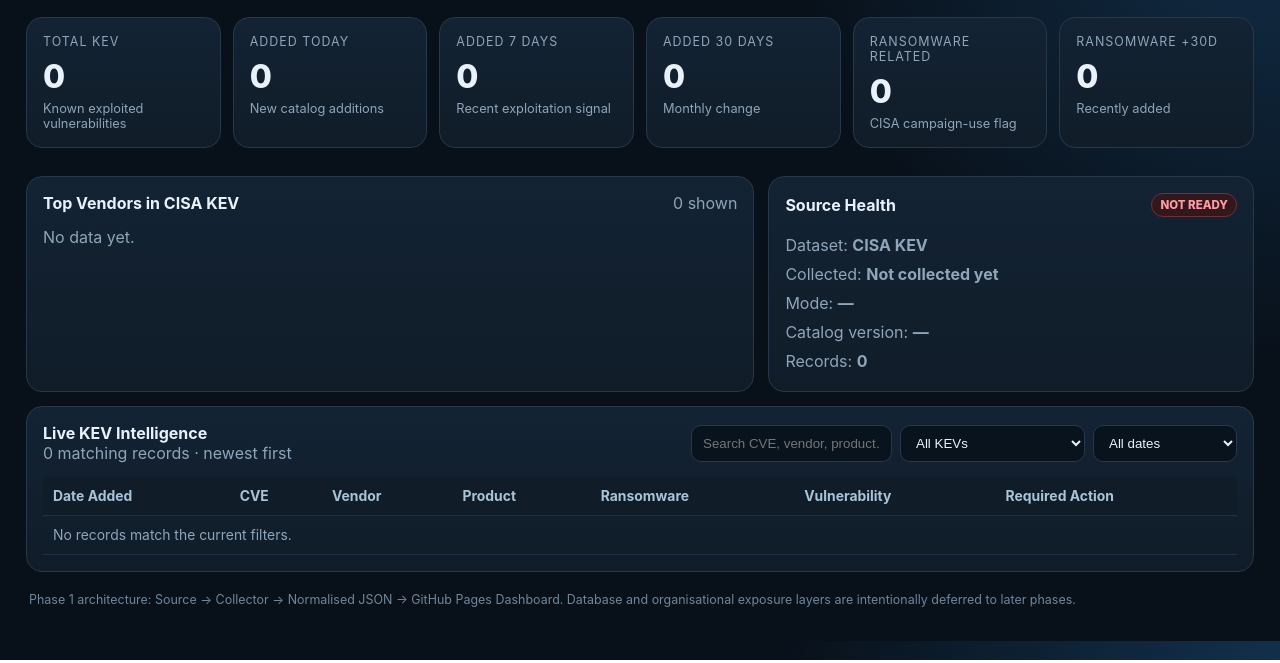
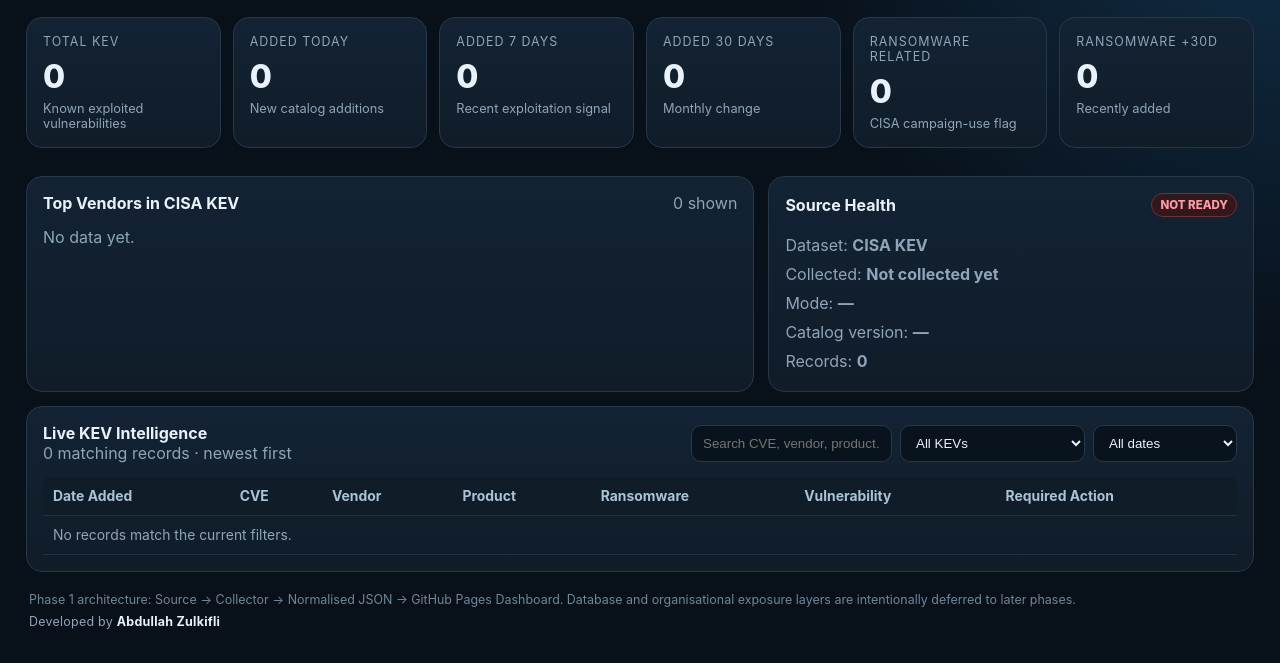
Before and after one commit to abdzulkifli/cyber-threat-intelligence, a website: page index.html in a window 1280 px wide. Shown: the part 140-803 px from the top of the page. Drawn offline with Linux system fonts and the light colour scheme.

Commit message:
Add files via upload

```diff
--- a/css/style.css
+++ b/css/style.css
@@ -47,3 +47,6 @@
 .footer { color:#6f879b; font-size:.78rem; padding:20px 3px 8px; }
 @media (max-width:1100px){ .grid{grid-template-columns:repeat(3,1fr)} .two{grid-template-columns:1fr} }
 @media (max-width:650px){ .shell{padding:15px}.header{flex-direction:column}.grid{grid-template-columns:repeat(2,1fr)} }
+
+.developer-credit { margin-top:7px; color:#8fa5b9; letter-spacing:.02em; }
+.developer-credit strong { color:#e9f2fb; font-weight:700; }
--- a/index.html
+++ b/index.html
@@ -61,7 +61,10 @@
       </div>
     </section>
 
-    <div class="footer">Phase 1 architecture: Source → Collector → Normalised JSON → GitHub Pages Dashboard. Database and organisational exposure layers are intentionally deferred to later phases.</div>
+    <div class="footer">
+      <div>Phase 1 architecture: Source → Collector → Normalised JSON → GitHub Pages Dashboard. Database and organisational exposure layers are intentionally deferred to later phases.</div>
+      <div class="developer-credit">Developed by <strong>Abdullah Zulkifli</strong></div>
+    </div>
   </main>
   <script src="js/app.js"></script>
 </body>
```
